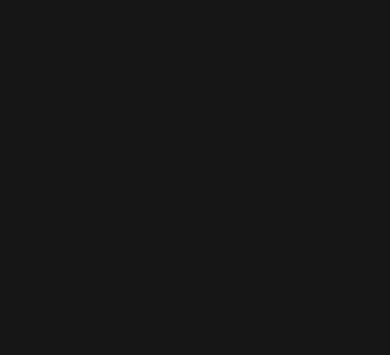
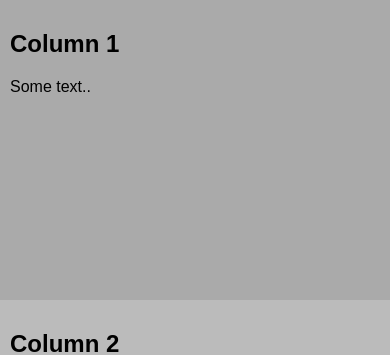
Before and after one commit to varad615/Login-Form-UI, a website: page www/pages/signup.html in a window 390 px wide. Shown: the top 355 px of the page. Drawn offline with Linux system fonts and the light colour scheme.

Commit message:
new signup page css

```diff
--- /dev/null
+++ b/www/css/Signup.css
@@ -0,0 +1,36 @@
+body {
+    margin: 0%;
+  background-color: #161616;
+  font-family: Arial, Helvetica, sans-serif;
+}
+.container {
+  color: white;
+  position: absolute;
+  top: 45%;
+  left: 50%;
+  -moz-transform: translateX(-50%) translateY(-50%);
+  -webkit-transform: translateX(-50%) translateY(-50%);
+  transform: translateX(-50%) translateY(-50%);
+}
+* {
+  box-sizing: border-box;
+}
+
+.column {
+  float: left;
+  width: 50%;
+  padding: 10px;
+  height: 300px;
+}
+
+.row:after {
+  content: "";
+  display: table;
+  clear: both;
+}
+
+@media screen and (max-width: 600px) {
+  .column {
+    width: 100%;
+  }
+}
--- a/www/pages/signup.html
+++ b/www/pages/signup.html
@@ -5,11 +5,18 @@
     <meta http-equiv="X-UA-Compatible" content="IE=edge">
     <meta name="viewport" content="width=device-width, initial-scale=1.0">
     <title>Signup</title>
-    <link rel="stylesheet" href="../css/index.css">
+    <link rel="stylesheet" href="../css/Signup.css">
 </head>
 <body>
-    <div class="container">
-        <h1>Signup</h1>
-    </div>
+        <div class="row">
+            <div class="column" style="background-color:#aaa;">
+              <h2>Column 1</h2>
+              <p>Some text..</p>
+            </div>
+            <div class="column" style="background-color:#bbb;">
+              <h2>Column 2</h2>
+              <p>Some text..</p>
+            </div>
+          </div>
 </body>
 </html>
```
